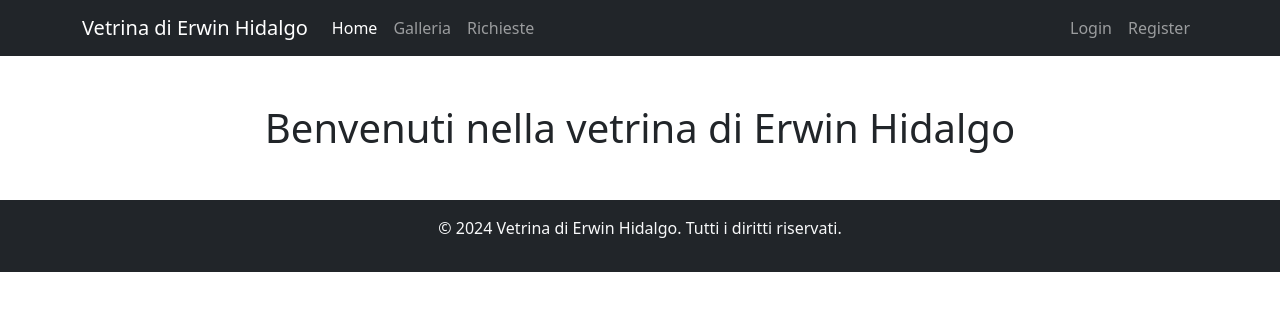
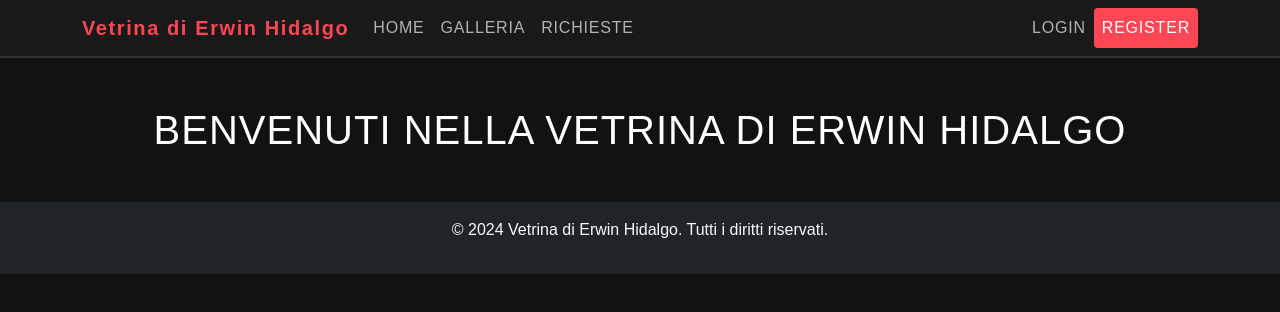
Before and after one commit to AlexDiGioia/Capstone-Frontend, a React (Vite) app: page / in a window 1280 px wide. Shown: the top 312 px of the page. Built offline with nearby package versions, Linux system fonts and the light colour scheme.

Commit message:
stile navbar

```diff
--- a/src/App.jsx
+++ b/src/App.jsx
@@ -12,11 +12,14 @@ import Register from './pages/Register';
 import AppNavbar from './components/Navbar';
 import Footer from './components/Footer';
 import { fetchWithAuth } from './utils/api';
+import 'bootstrap/dist/css/bootstrap.min.css';
+import './styles/global.scss';
+import './styles/custom-bootstrap.scss';
 
 function App() {
   const dispatch = useDispatch();
   const navigate = useNavigate();
-  const location = useLocation(); // Ottieni la posizione attuale
+  const location = useLocation();
   const { user } = useSelector((state) => state.auth);
 
   useEffect(() => {
@@ -27,7 +30,7 @@ function App() {
           const data = await fetchWithAuth('/utenti/me');
           dispatch(setUser({ email: data.email, role: data.ruolo }));
         } catch (error) {
-          // Se il token non è valido o è scaduto, rimuovilo e reindirizza al login
+
           localStorage.removeItem('token');
           dispatch(clearUser());
           if (location.pathname === '/requests') {
@@ -35,7 +38,7 @@ function App() {
           }
         }
       } else {
-        // Se non c'è il token e si sta tentando di accedere alla pagina delle richieste
+
         if (location.pathname === '/requests') {
           navigate('/login');
         }
--- a/src/components/Navbar.jsx
+++ b/src/components/Navbar.jsx
@@ -1,8 +1,10 @@
-
+import React from 'react';
 import { Navbar, Nav, Container, Button } from 'react-bootstrap';
 import { NavLink, useNavigate } from 'react-router-dom';
 import { useDispatch, useSelector } from 'react-redux';
 import { clearUser } from '../slices/authSlice';
+import styles from '../styles/Navbar.module.scss';
+
 
 function AppNavbar() {
   const { user } = useSelector((state) => state.auth);
@@ -16,25 +18,25 @@ function AppNavbar() {
   };
 
   return (
-    <Navbar bg="dark" variant="dark" expand="lg" className="mb-4">
+    <Navbar className={styles.navbar} expand="lg" variant="dark">
       <Container>
-        <Navbar.Brand as={NavLink} to="/">
+        <Navbar.Brand as={NavLink} to="/" className={styles['navbar-brand']}>
           Vetrina di Erwin Hidalgo
         </Navbar.Brand>
         <Navbar.Toggle aria-controls="basic-navbar-nav" />
         <Navbar.Collapse id="basic-navbar-nav">
           <Nav className="me-auto">
-            <Nav.Link as={NavLink} to="/" >
+            <Nav.Link as={NavLink} to="/" className={styles['nav-link']}>
               Home
             </Nav.Link>
-            <Nav.Link as={NavLink} to="/gallery">
+            <Nav.Link as={NavLink} to="/gallery" className={styles['nav-link']}>
               Galleria
             </Nav.Link>
-            <Nav.Link as={NavLink} to="/requests">
+            <Nav.Link as={NavLink} to="/requests" className={styles['nav-link']}>
               Richieste
             </Nav.Link>
             {user?.role === 'ADMIN' && (
-              <Nav.Link as={NavLink} to="/admin">
+              <Nav.Link as={NavLink} to="/admin" className={`${styles['nav-link']} ${styles['register-btn']}`}>
                 Amministratore
               </Nav.Link>
             )}
@@ -42,15 +44,21 @@ function AppNavbar() {
           <Nav className="ms-auto">
             {user ? (
               <>
-                <Nav.Link as={NavLink} to="/user">Info</Nav.Link>
-                <Button variant="outline-light" onClick={handleLogout} className="ms-2">
+                <Nav.Link as={NavLink} to="/user" className={styles['nav-link']}>
+                  Info
+                </Nav.Link>
+                <Button variant="outline-light" onClick={handleLogout} className={`${styles['btn-logout']} ms-2`}>
                   Logout
                 </Button>
               </>
             ) : (
               <>
-                <Nav.Link as={NavLink} to="/login">Login</Nav.Link>
-                <Nav.Link as={NavLink} to="/register">Register</Nav.Link>
+                <Nav.Link as={NavLink} to="/login" className={styles['nav-link']}>
+                  Login
+                </Nav.Link>
+                <Nav.Link as={NavLink} to="/register" className={`${styles['nav-link']} ${styles['register-btn']}`}>
+                  Register
+                </Nav.Link>
               </>
             )}
           </Nav>
--- a/src/main.jsx
+++ b/src/main.jsx
@@ -6,6 +6,7 @@ import { Provider } from 'react-redux';
 import store from './store/store';
 import 'bootstrap/dist/css/bootstrap.min.css';
 import './styles/main.scss';
+import 'bootstrap/dist/css/bootstrap.min.css';
 
 ReactDOM.createRoot(document.getElementById('root')).render(
   <React.StrictMode>
--- /dev/null
+++ b/src/styles/Navbar.module.scss
@@ -0,0 +1,90 @@
+
+.navbar {
+    background-color: #1a1a1a !important;
+    padding: 1rem 2rem;
+    border-bottom: 2px solid rgba(255, 255, 255, 0.1);
+}
+
+.navbar-brand {
+    color: #ff4655 !important;
+    font-size: 1.5rem;
+    font-weight: bold;
+    letter-spacing: 0.1rem;
+}
+
+.nav-link {
+    color: #b0b3b8 !important;
+    font-weight: 600;
+    padding: 0.5rem 1.5rem;
+    text-transform: uppercase;
+    transition: color 0.3s, transform 0.3s;
+    position: relative;
+    letter-spacing: 0.05rem;
+}
+
+.nav-link:hover, .nav-link.active {
+    color: #ff4655 !important;
+    transform: translateY(-2px);
+}
+
+.nav-link.active::after, .nav-link:hover::after {
+    content: '';
+    position: absolute;
+    bottom: -2px;
+    left: 50%;
+    transform: translateX(-50%);
+    width: 6px;
+    height: 6px;
+    background-color: #ff4655;
+    border-radius: 50%;
+}
+
+.register-btn {
+    background-color: #ff4655 !important;
+    color: #ffffff !important;
+    font-weight: bold;
+    padding: 0.5rem 1.5rem;
+    border-radius: 4px;
+    text-transform: uppercase;
+    font-size: 1rem;
+    border: none;
+    position: relative;
+    transition: background-color 0.3s, color 0.3s, transform 0.3s;
+    letter-spacing: 0.05rem;
+
+    // Bordo doppio simulato con pseudo-elementi
+    &::before, &::after {
+        content: "";
+        position: absolute;
+        width: 100%;
+        height: 100%;
+        border: 2px solid #ffffff;
+        border-radius: 4px;
+        top: -4px;
+        left: -4px;
+        z-index: -1;
+        transition: all 0.3s;
+    }
+
+    &::after {
+        top: 4px;
+        left: 4px;
+        right: -4px;
+        bottom: -4px;
+    }
+
+    &:hover {
+        background-color: #e03b4c !important;
+        color: #ffffff;
+    }
+
+    &:hover::before {
+        top: -6px;
+        left: -6px;
+    }
+
+    &:hover::after {
+        top: 6px;
+        left: 6px;
+    }
+}
--- /dev/null
+++ b/src/styles/custom-bootstrap.scss
@@ -0,0 +1,27 @@
+// Define custom color and font variables
+$primary: #ff4655;
+$secondary: #1a1a1a;
+$body-bg: #121212;
+$font-family-base: 'Source Sans Pro', sans-serif;
+
+// Custom functions to retrieve color channels
+@function get-red($color) {
+  @return red($color);
+}
+
+@function get-green($color) {
+  @return green($color);
+}
+
+@function get-blue($color) {
+  @return blue($color);
+}
+
+// Assign custom functions to use in Bootstrap's color calculations
+$theme-colors: (
+  "primary": $primary,
+  "secondary": $secondary,
+);
+
+// Import Bootstrap SCSS with customizations
+//@import "../node_modules/bootstrap/scss/bootstrap";
--- a/src/styles/global.scss
+++ b/src/styles/global.scss
@@ -0,0 +1,20 @@
+body {
+    background-color: #121212;
+    color: #ffffff;
+    font-family: 'Source Sans Pro', sans-serif;
+}
+
+h1, h2, h3, h4 {
+    color: #ffffff;
+    letter-spacing: 1px;
+    text-transform: uppercase;
+}
+
+a {
+    color: #ff4655;
+    text-decoration: none;
+    transition: color 0.3s;
+}
+a:hover {
+    color: #d93747;
+}
```
Also changed, not shown: 1 other file (tests, documents, lock files or other folders).
